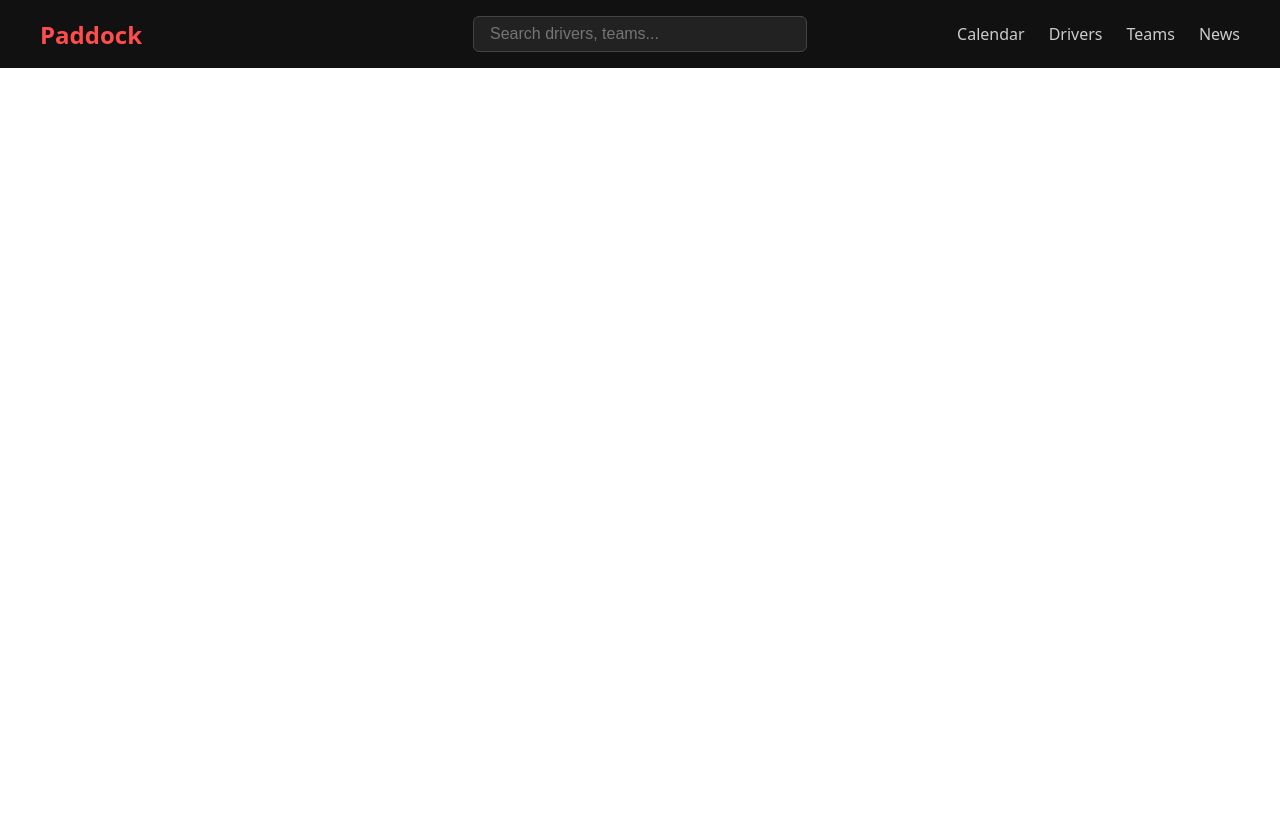
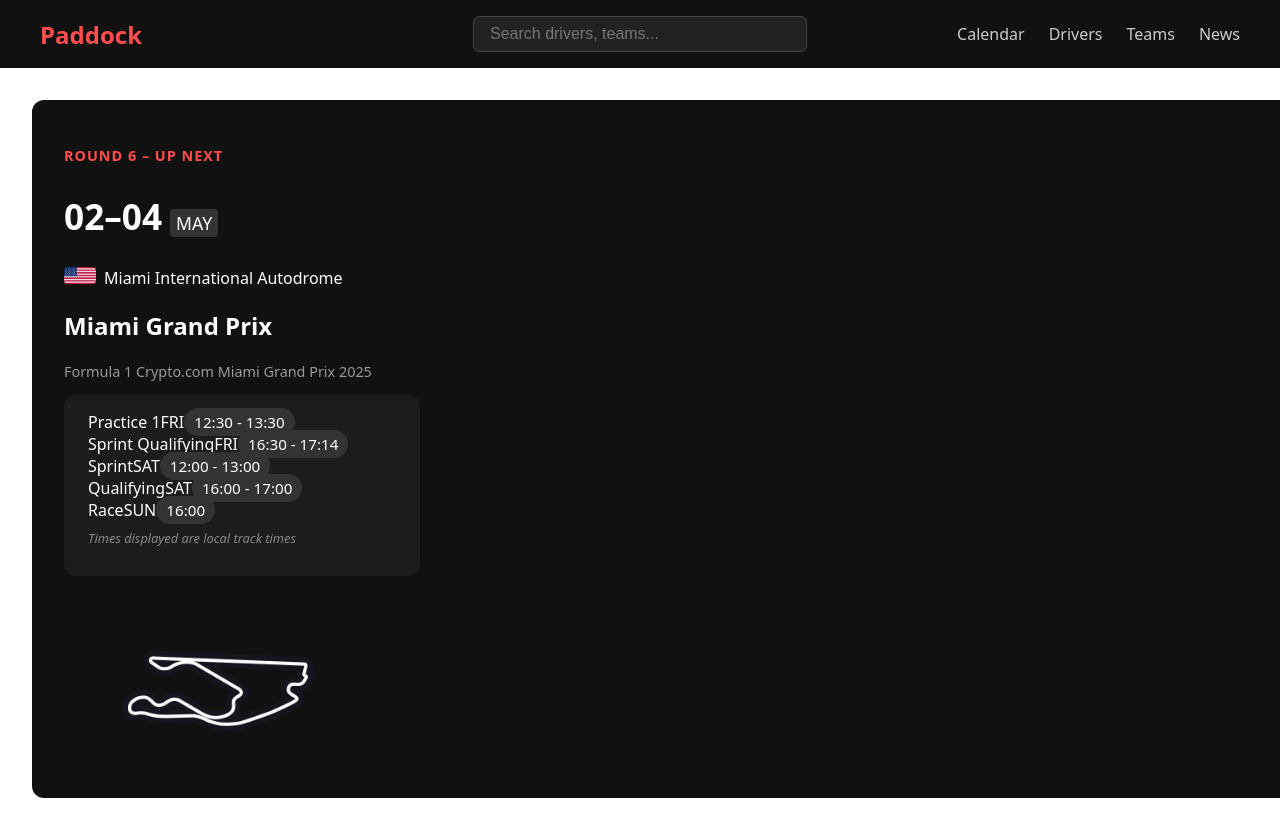
Before and after one commit to FranciscoJavierC/PaddockApp, a React (Vite) app in the folder paddock-frontend/: page / in a window 1280 px wide. Before the commit the page ends 800 px from the top, so only its background shows below. Built offline with nearby package versions, Linux system fonts and the light colour scheme.

Commit message:
Added flag image and made some changes to the hero race card

```diff
--- a/paddock-frontend/src/components/App.jsx
+++ b/paddock-frontend/src/components/App.jsx
@@ -9,6 +9,7 @@ const App = () => {
     <Router>
       <NavBar />
       <Routes>
+        <Route path="/" element={<Dashboard />} />
       </Routes>
     </Router>
   );
--- a/paddock-frontend/src/components/HeroRaceCard.jsx
+++ b/paddock-frontend/src/components/HeroRaceCard.jsx
@@ -15,7 +15,7 @@ const HeroRaceCard = () => {
       // setIsLive(data.isLive);
 
       // Simulate live race for now
-      setTimeout(() => setIsLive(true), 5000);
+      //setTimeout(() => setIsLive(true), 5000);
     };
 
     checkLiveStatus();
@@ -30,12 +30,18 @@ const HeroRaceCard = () => {
 
 const styles = {
   container: {
-    width: '100%',
     padding: '2rem',
     backgroundColor: '#111',
     color: '#fff',
     borderRadius: '12px',
     marginBottom: '2rem',
+    width: '100%',
+    maxWidth: '1200px',
+    margin: '0 auto',
+    display: 'flex',
+    alignItems: 'center',
+    justifyContent: 'space-between',
+    gap: '2rem',
   },
 };
 
--- a/paddock-frontend/src/components/NextRaceInfo.jsx
+++ b/paddock-frontend/src/components/NextRaceInfo.jsx
@@ -4,51 +4,118 @@ const NextRaceInfo = () => {
   const raceName = 'Miami Grand Prix';
   const raceDate = '4 May 2025';
   const raceTime = '16:00 PST';
-  const trackImage = '/assets/circuits/miami-circuit.png'; // Make sure to put the image in `public/assets/`
+  const trackImage = '/assets/circuits/miami-circuit.png';
+  const trackFlag = '/assets/flags/USA.png';
 
   return (
     <div style={styles.container}>
-      <div>
-        <h2 style={styles.title}>Next Race</h2>
-        <h3 style={styles.raceName}>{raceName}</h3>
-        <p style={styles.dateTime}>{raceDate} • {raceTime}</p>
-        <p style={styles.countdown}>⏳ 10 days 2 hours remaining</p> {/* Replace with real countdown later */}
+      {/* LEFT PANEL */}
+      <div style={styles.left}>
+        <h3 style={styles.upNext}>ROUND 6 – UP NEXT</h3>
+        <div style={styles.dateBlock}>
+          <h1 style={styles.dateRange}>02–04</h1>
+          <span style={styles.month}>MAY</span>
+        </div>
+        <div style={styles.flagRow}>
+          <img src={trackFlag} alt="Flag" style={styles.flag} />
+          <span style={styles.circuit}>Miami International Autodrome</span>
+        </div>
+        <h2 style={styles.raceName}>{raceName}</h2>
+        <p style={styles.sponsor}>Formula 1 Crypto.com Miami Grand Prix 2025</p>
       </div>
 
-      <img src={trackImage} alt="Circuit layout" style={styles.image} />
+      {/* RIGHT PANEL */}
+      <div style={styles.right}>
+        <div style={styles.scheduleBox}>
+          {[
+            { name: 'Practice 1', day: 'FRI', time: '12:30 - 13:30' },
+            { name: 'Sprint Qualifying', day: 'FRI', time: '16:30 - 17:14' },
+            { name: 'Sprint', day: 'SAT', time: '12:00 - 13:00' },
+            { name: 'Qualifying', day: 'SAT', time: '16:00 - 17:00' },
+            { name: 'Race', day: 'SUN', time: '16:00' },
+          ].map((session) => (
+            <div style={styles.sessionRow} key={session.name}>
+              <span>{session.name}</span>
+              <span>{session.day}</span>
+              <span style={styles.timePill}>{session.time}</span>
+            </div>
+          ))}
+          <p style={styles.note}>Times displayed are local track times</p>
+        </div>
+        <img src={trackImage} alt="Circuit layout" style={styles.largeTrackImage} />
+      </div>
     </div>
   );
 };
 
 const styles = {
-  container: {
-    display: 'flex',
-    justifyContent: 'space-between',
-    alignItems: 'center',
-    gap: '2rem',
-    flexWrap: 'wrap',
-  },
-  title: {
-    fontSize: '1.4rem',
+  upNext: {
+    color: '#ff4d4d',
+    fontWeight: 'bold',
+    fontSize: '0.9rem',
+    letterSpacing: '1px',
     marginBottom: '0.5rem',
   },
-  raceName: {
-    fontSize: '2rem',
-    fontWeight: 'bold',
+  dateBlock: {
+    display: 'flex',
+    alignItems: 'baseline',
+    gap: '0.5rem',
     marginBottom: '0.5rem',
   },
-  dateTime: {
+  dateRange: {
+    fontSize: '2.2rem',
+    fontWeight: 'bold',
+    color: '#fff',
+  },
+  month: {
     fontSize: '1.1rem',
-    color: '#bbb',
-    marginBottom: '0.5rem',
+    backgroundColor: '#333',
+    padding: '2px 6px',
+    borderRadius: '4px',
+    color: '#fff',
   },
-  countdown: {
-    fontSize: '1rem',
-    color: '#ff4d4d',
+  sponsor: {
+    fontSize: '0.9rem',
+    color: '#999',
+    marginTop: '0.5rem',
   },
-  image: {
-    maxWidth: '200px',
+  right: {
+    flex: 1,
+    display: 'flex',
+    flexDirection: 'column',
+    alignItems: 'flex-start',
+    gap: '1.5rem',
+  },
+  scheduleBox: {
+    backgroundColor: '#1c1c1c',
+    borderRadius: '12px',
+    padding: '1rem 1.5rem',
+    width: '100%',
+    maxWidth: '400px',
+  },
+  timePill: {
+    backgroundColor: '#333',
+    padding: '4px 10px',
+    borderRadius: '9999px',
+    fontSize: '0.95rem',
+  },
+  note: {
+    marginTop: '0.5rem',
+    fontSize: '0.8rem',
+    color: '#888',
+    fontStyle: 'italic',
+  },
+  flag: {
+    width: '32px',
     height: 'auto',
+    marginRight: '0.5rem',
+    borderRadius: '4px',
+  },
+  largeTrackImage: {
+    width: '200px', // or try 180px if you want it tighter
+    height: 'auto',
+    alignSelf: 'center',
+    marginTop: '1rem',
   },
 };
 
```
Also changed, not shown: paddock-frontend/public/assets/flags/USA.png (added).
